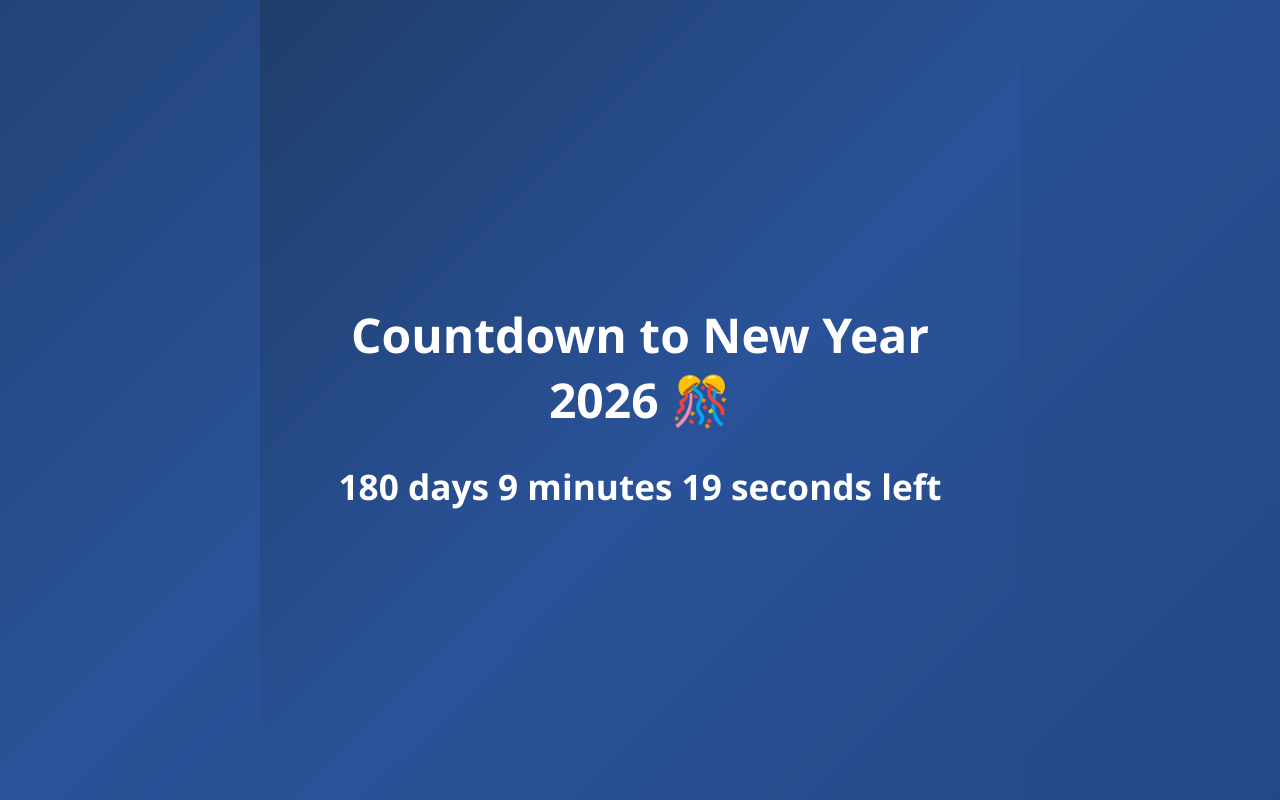
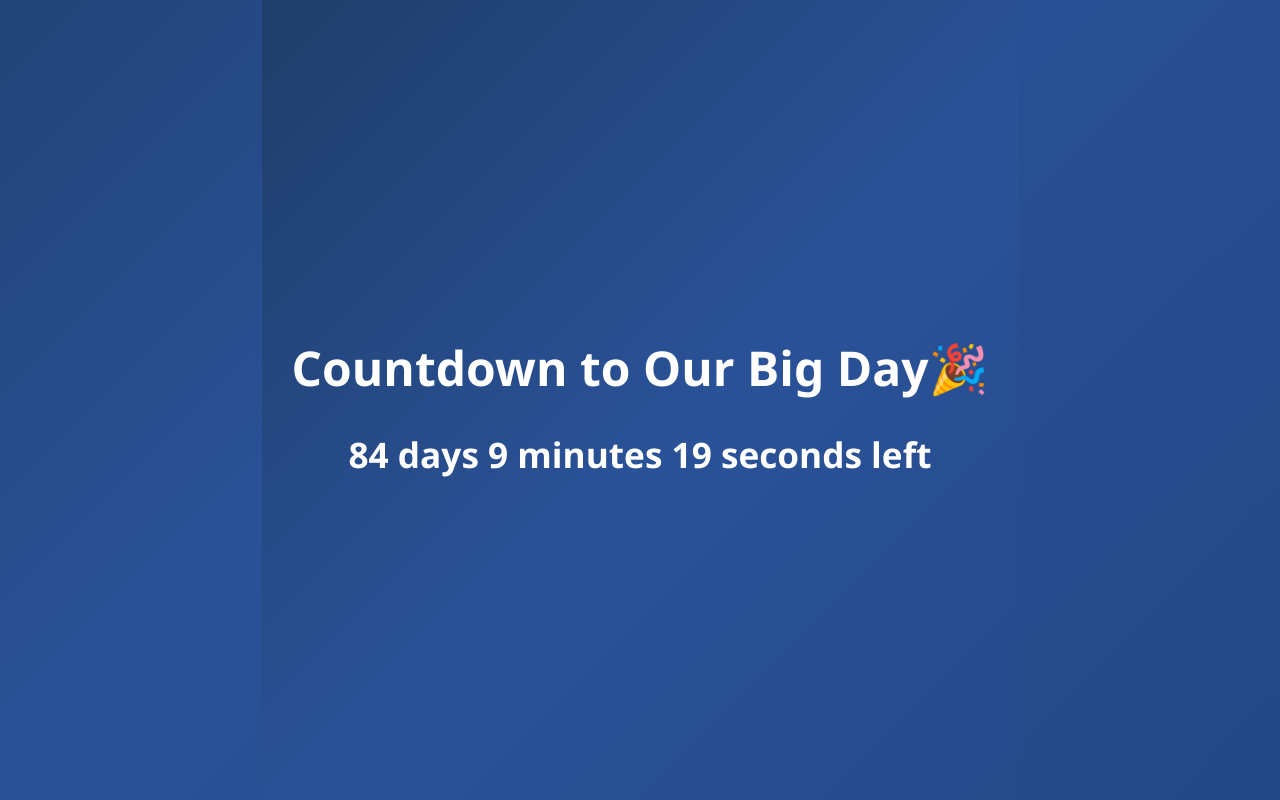
Before and after one commit to NotTabassum/Ar-Koto, a plain HTML site: page main.html in a window 1280 px wide. Drawn offline with nearby package versions, Linux system fonts and the light colour scheme.

Commit message:
first commit

```diff
--- a/main.html
+++ b/main.html
@@ -57,9 +57,9 @@
 </head>
 <body>
   <div class="container">
-    <h1>Countdown to New Year 2026 🎊</h1>
+    <h1>Countdown to Our Big Day🎉</h1>
     <div id="countdown">Loading...</div>
-    <div id="finished">🎉 Happy New Year! 🎉</div>
+    <div id="finished">Get ready dear! I am coming today</div>
   </div>
 
   <!-- Confetti Library -->
@@ -76,7 +76,7 @@
     const sound = document.getElementById("celebration-sound");
 
     // 🎯 Set your target date/time here
-    const targetDate = new Date("December 31, 2025 23:59:59").getTime();
+    const targetDate = new Date("September 26, 2025 23:59:59").getTime();
     let triggered = false;
 
     function updateCountdown() {
```
